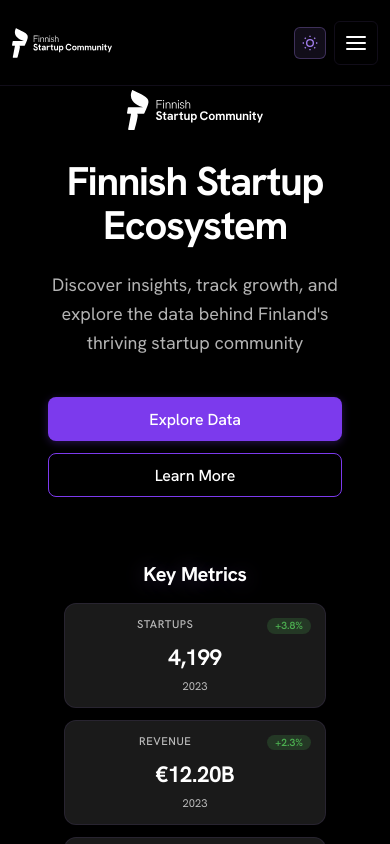
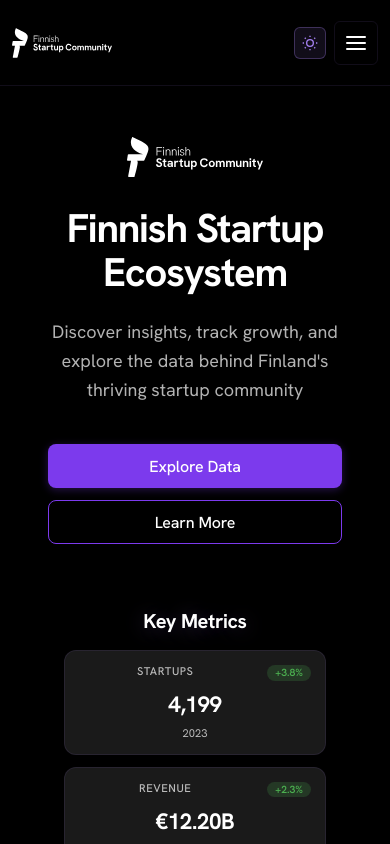
Before and after one commit to youssefzad/FinnishStartupDashboard, a React (Vite) app in the folder web/: page / in a window 390 px wide. Shown: the top 844 px of the page. Built offline with nearby package versions, Linux system fonts and the light colour scheme; no server answers.

Commit message:
Fix logo visibility on front page and number parsing for metric cards

```diff
--- a/web/src/components/LandingPage.css
+++ b/web/src/components/LandingPage.css
@@ -4,8 +4,26 @@
   min-height: 100vh;
   background: var(--bg-primary);
   color: var(--text-primary);
-  padding-top: var(--header-height-desktop, 90px); /* Account for fixed navigation */
+  /* Account for fixed navigation with extra safe spacing */
+  padding-top: calc(var(--header-height-desktop, 90px) + 20px);
   transition: background-color 0.3s ease, color 0.3s ease;
+}
+
+/* FSC Header adjustments - account for larger header if present */
+body.use-fsc-header-hero .landing-page {
+  padding-top: calc(var(--fsc-header-height-desktop, 100px) + 20px);
+}
+
+/* Mobile: Adjust padding for smaller header */
+@media (max-width: 768px) {
+  .landing-page {
+    padding-top: calc(var(--header-height-mobile, 75px) + 20px);
+  }
+
+  /* FSC Header adjustments - Mobile */
+  body.use-fsc-header-hero .landing-page {
+    padding-top: calc(var(--fsc-header-height-mobile, 80px) + 20px);
+  }
 }
 
 /* Hero Section - Clean, minimal design with perfect vertical centering */
@@ -77,17 +95,23 @@
   position: relative;
   z-index: 10;
   gap: 0;
+  /* Ensure content starts below navigation with safe spacing */
+  margin-top: 2rem;
 }
 
 /* Light theme: Add breathing room above hero content */
 [data-theme="light"] .hero-content {
   padding-top: 2rem;
+  margin-top: 2rem;
 }
 
-/* Logo: Small gap below */
+/* Logo: Small gap below, ensure visibility above navigation */
 .hero-logo {
   margin-bottom: 1.5rem;
+  margin-top: 1rem; /* Extra top margin to ensure visibility */
   animation: fadeInDown 0.8s ease-out;
+  position: relative;
+  z-index: 11; /* Above hero-content but still below navigation (1000) */
 }
 
 .fsc-logo-img {
@@ -330,11 +354,17 @@
 
   .hero-content {
     padding: 0 1.5rem;
+    margin-top: 1.5rem; /* Ensure spacing on mobile */
   }
 
   /* Light theme: Preserve breathing room on mobile */
   [data-theme="light"] .hero-content {
     padding-top: 2rem;
+    margin-top: 1.5rem;
+  }
+
+  .hero-logo {
+    margin-top: 0.5rem; /* Reduced on mobile but still safe */
   }
 
   .fsc-logo-img {
--- a/web/src/components/LandingPage.tsx
+++ b/web/src/components/LandingPage.tsx
@@ -38,9 +38,18 @@
         multiplier = 1000 // 1 thousand
       }
 
-      // Remove commas and parse
+      // Remove ALL commas (thousand separators) before parsing
+      // This ensures locale-specific decimal separators don't interfere
       numStr = numStr.replace(/,/g, '')
-      const num = parseFloat(numStr) || 0
+
+      // Use Number() instead of parseFloat() for more reliable parsing
+      // Number() is stricter and won't be affected by locale settings
+      const num = Number(numStr) || 0
+
+      // Validate: if Number() returns NaN or the original string had unexpected format, log for debugging
+      if (isNaN(num) && numStr.length > 0) {
+        console.warn('Failed to parse number from:', value, 'cleaned:', numStr)
+      }
 
       return { num, suffix, prefix, multiplier }
     }
@@ -125,8 +134,8 @@
       // For thousands, round to nearest integer
       formatted = Math.round(value).toString()
     } else {
-      // For plain numbers, add commas
-      formatted = Math.round(value).toLocaleString()
+      // For plain numbers, add commas using 'en-US' locale to ensure comma as thousand separator
+      formatted = Math.round(value).toLocaleString('en-US')
     }
 
     return `${prefix}${formatted}${suffix}`
```
